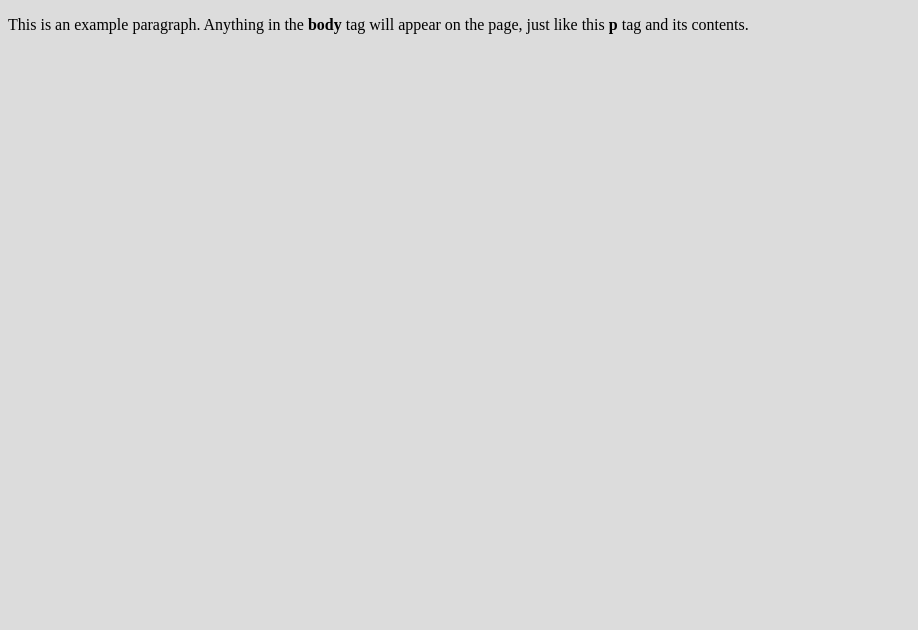
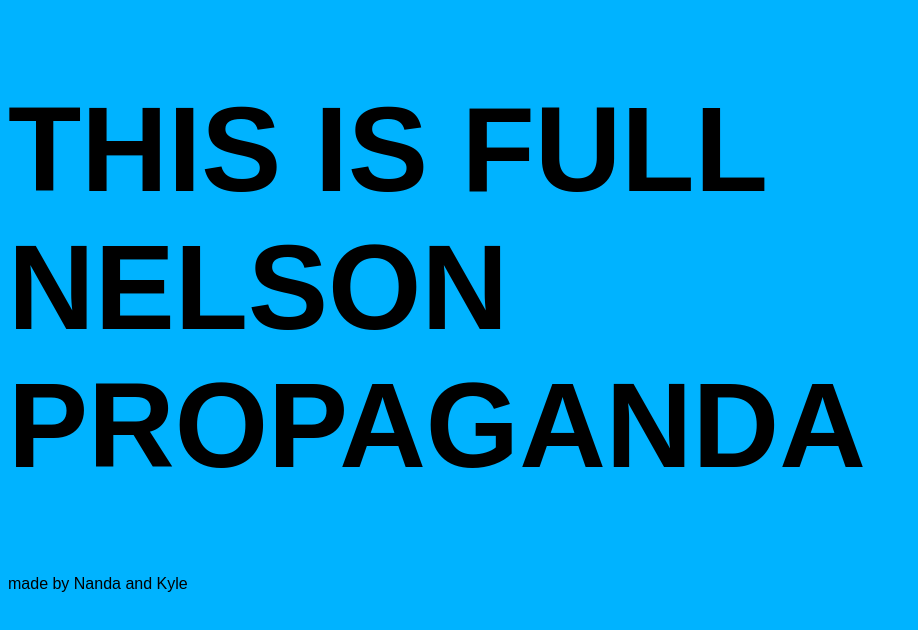
Before and after one commit to kwhudson06/Week-4, a plain HTML site: page index.html in a window 1280 px wide. Shown: the whole page, without its empty margins (0-918 px from the left). Drawn offline with Linux system fonts and the light colour scheme.

Commit message:
Changed text size and changed paragraph text

```diff
--- a/index.html
+++ b/index.html
@@ -1,10 +1,11 @@
 <!doctype html>
 <html>
   <head>
-    <title>This is the title of the webpage!</title>
+    <title>GLOSSY BALLS</title>
     <link rel='stylesheet' href='style.css'>
   </head>
+  <h1>THIS IS FULL NELSON PROPAGANDA</h1>
   <body>
-    <p>This is an example paragraph. Anything in the <strong>body</strong> tag will appear on the page, just like this <strong>p</strong> tag and its contents.</p>
+    <p>made by Nanda and Kyle </p>
   </body>
 </html>
--- a/style.css
+++ b/style.css
@@ -1,4 +1,10 @@
 body {
-  background-color: gainsboro;
+  background-color: rgb(0, 179, 255);
   min-height: 100vh;
+  font-family: Arial, Helvetica, sans-serif;
+
 }
+
+h1 {
+  font-size: 120px;
+}
```
